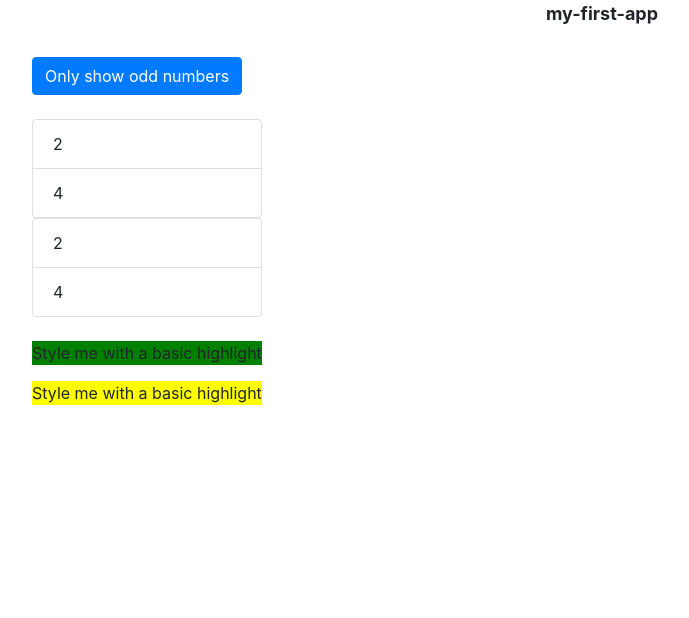
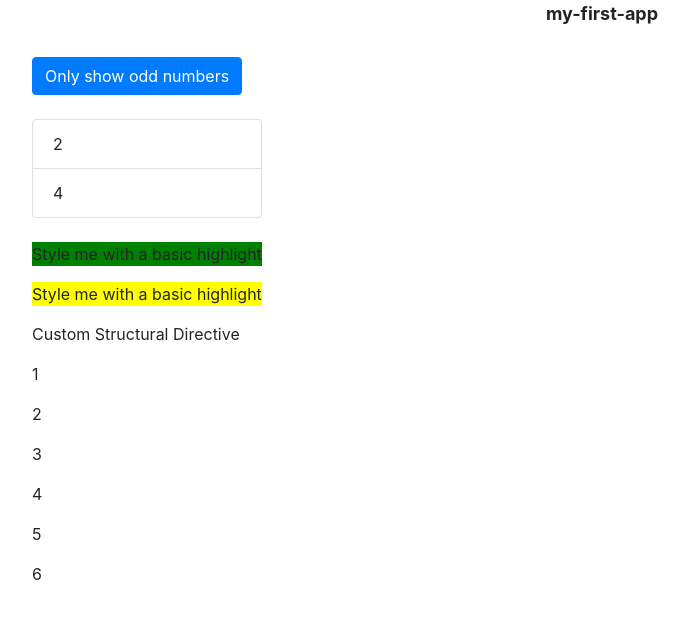
Before and after one commit to waseemkhan218/AP-001-ANGULAR, an Angular app: page / in a window 1280 px wide. Shown: the top 618 px of the page, without its empty margins (38-727 px from the left). Built offline with nearby package versions, Linux system fonts and the light colour scheme.

Commit message:
Custom structural directives

```diff
--- a/src/app/app.component.html
+++ b/src/app/app.component.html
@@ -20,7 +20,7 @@
             </div>
             <!-- WORK: Structural directive: Behind the scene. If you notice we are not using * on ngIf like
             in other example. We are using ng-template which does that for us. -->
-            <ng-template [ngIf]="!onlyOdd">
+            <!-- <ng-template [ngIf]="!onlyOdd">
                 <ul class="list-group">
                     <li class="list-group-item" [ngClass]="{odd: even % 2 !== 0}"
                         [ngStyle]="{backgroundColor: even % 2 !== 0 ? 'yellow' : 'transparent'}"
@@ -28,7 +28,7 @@
                         {{ even }}
                     </li>
                 </ul>
-            </ng-template>
+            </ng-template> -->
             <div *ngIf="!onlyOdd">
                 <!-- WORK: RECAP: Attribute directives -->
                 <ul class="list-group">
@@ -46,6 +46,14 @@
                      DefaultColor is actually a [defaultColor]= "'yellow'" -->
                 <p [appBetterHightlight]="'red'" defaultColor="yellow">Style me with a basic highlight</p>
             </div>
+            <!-- WORK: Custom structural directive -->
+            <p>Custom Structural Directive</p>
+
+            <div *ngFor="let item of [1,2,3,4,5,6]">
+                <p *appDelay="500 * item">
+                    {{item}}
+                </p>
+            </div>
         </div>
     </div>
 </div>
--- a/src/app/app.module.ts
+++ b/src/app/app.module.ts
@@ -5,12 +5,14 @@ import { AppComponent } from './app.component';
 import { FormsModule } from '@angular/forms';
 import { BasicHighlightDirective } from './basic-highlight/basic-highlight.directive';
 import { BetterHightlightDirective } from './better-hightlight/better-hightlight.directive';
+import { DelayDirective } from './delay/delay.directive';
 
 @NgModule({
   declarations: [
     AppComponent,
     BasicHighlightDirective,
-    BetterHightlightDirective
+    BetterHightlightDirective,
+    DelayDirective
   ],
   imports: [
     BrowserModule,
--- a/src/app/better-hightlight/better-hightlight.directive.ts
+++ b/src/app/better-hightlight/better-hightlight.directive.ts
@@ -6,8 +6,8 @@ import { Directive, Renderer2, OnInit, ElementRef, HostListener, HostBinding, In
   selector: '[appBetterHightlight]'
 })
 export class BetterHightlightDirective implements OnInit {
-@Input() defaultColor: string = 'transparent';
-@Input('appBetterHightlight') highlightColor: string = 'blue';
+  @Input() defaultColor: string = 'transparent';
+  @Input('appBetterHightlight') highlightColor: string = 'blue';
   // WORK: HostBinding: We can the previous which is a better way of accessing depending on the use case.
   // But here, We are just trying to access the style from DOM. So, we can use this approach as well.
   // NOTE: In host binding: We can use the 'background-color' because DOM doesn't know the Dashes (-).
--- /dev/null
+++ b/src/app/delay/delay.directive.ts
@@ -0,0 +1,23 @@
+/* WORK: Custom structural directives: */
+import { Directive, TemplateRef,
+ViewContainerRef, Input } from '@angular/core';
+
+@Directive({
+  selector: '[appDelay]'
+})
+export class DelayDirective {
+  // WORK: we are getting access to template using templateRef and then we are giving access to view container
+  // viewContainerRef: It's a create a view for us
+  constructor(
+    private templateRef: TemplateRef<any>,
+    private viewContainerRef: ViewContainerRef
+  ) { }
+
+  // WORK: we are getting number as a input from app.component
+  // NOTE: The set appDelay should be same as selector name.
+  @Input() set appDelay(time: number) {
+    setTimeout(()=>{
+      this.viewContainerRef.createEmbeddedView(this.templateRef);
+    }, time);
+  }
+}
```
